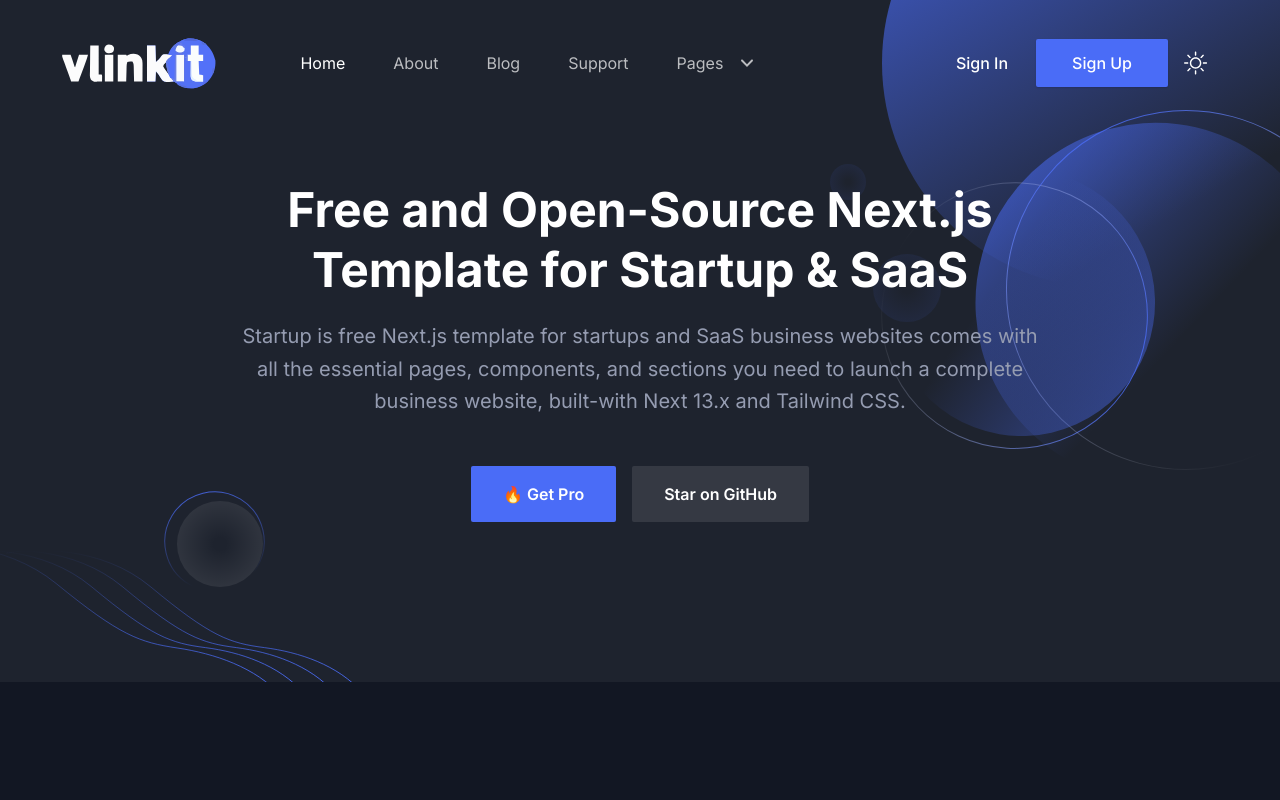
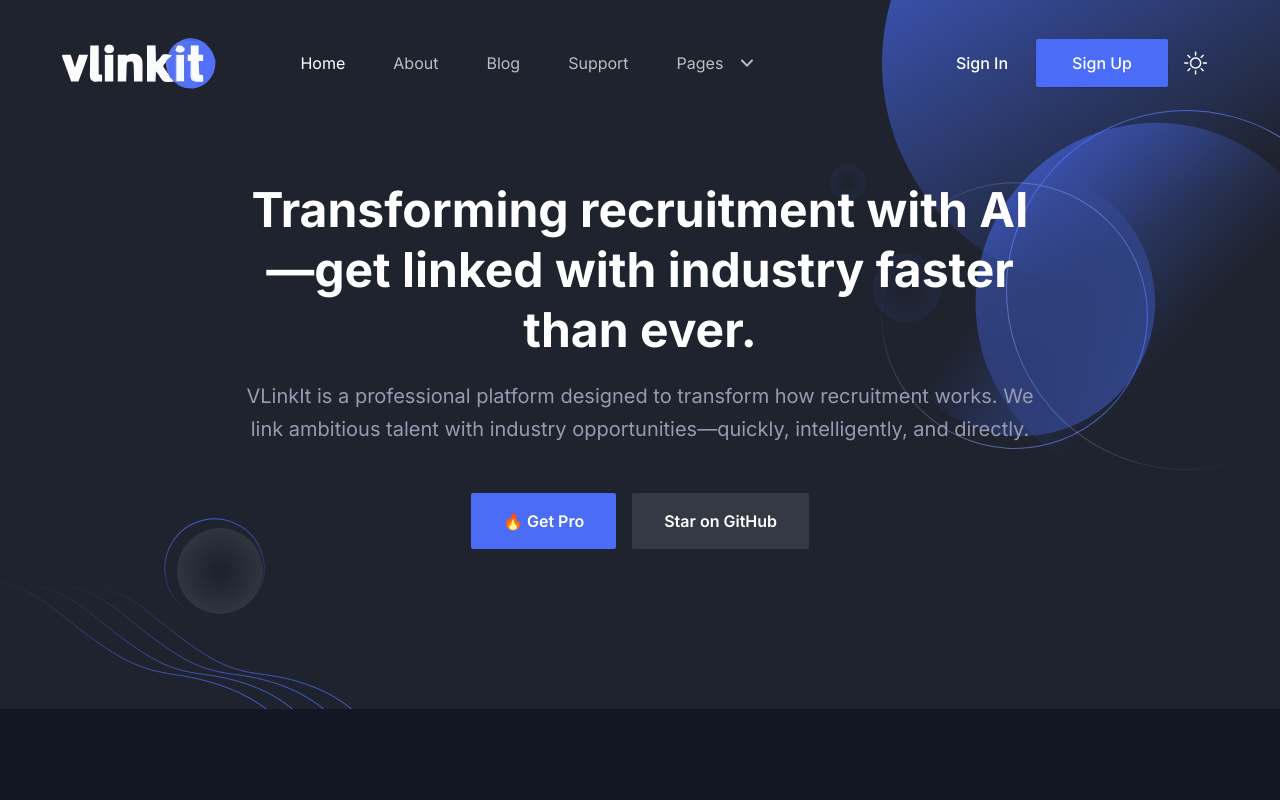
Before and after one commit to vakhar-startup/startup-demo, a Next.js app: page / in a window 1280 px wide. Shown: the top 800 px of the page. Built offline with nearby package versions, Linux system fonts and the light colour scheme.

Commit message:
Update index.tsx

```diff
--- a/src/components/Hero/index.tsx
+++ b/src/components/Hero/index.tsx
@@ -12,13 +12,10 @@
             <div className="w-full px-4">
               <div className="mx-auto max-w-[800px] text-center">
                 <h1 className="mb-5 text-3xl font-bold leading-tight text-black dark:text-white sm:text-4xl sm:leading-tight md:text-5xl md:leading-tight">
-                  Free and Open-Source Next.js Template for Startup & SaaS
+                Transforming recruitment with AI—get linked with industry faster than ever.
                 </h1>
                 <p className="mb-12 text-base !leading-relaxed text-body-color dark:text-body-color-dark sm:text-lg md:text-xl">
-                  Startup is free Next.js template for startups and SaaS
-                  business websites comes with all the essential pages,
-                  components, and sections you need to launch a complete
-                  business website, built-with Next 13.x and Tailwind CSS.
+                VLinkIt is a professional platform designed to transform how recruitment works. We link ambitious talent with industry opportunities—quickly, intelligently, and directly.
                 </p>
                 <div className="flex flex-col items-center justify-center space-y-4 sm:flex-row sm:space-x-4 sm:space-y-0">
                   <Link
```
